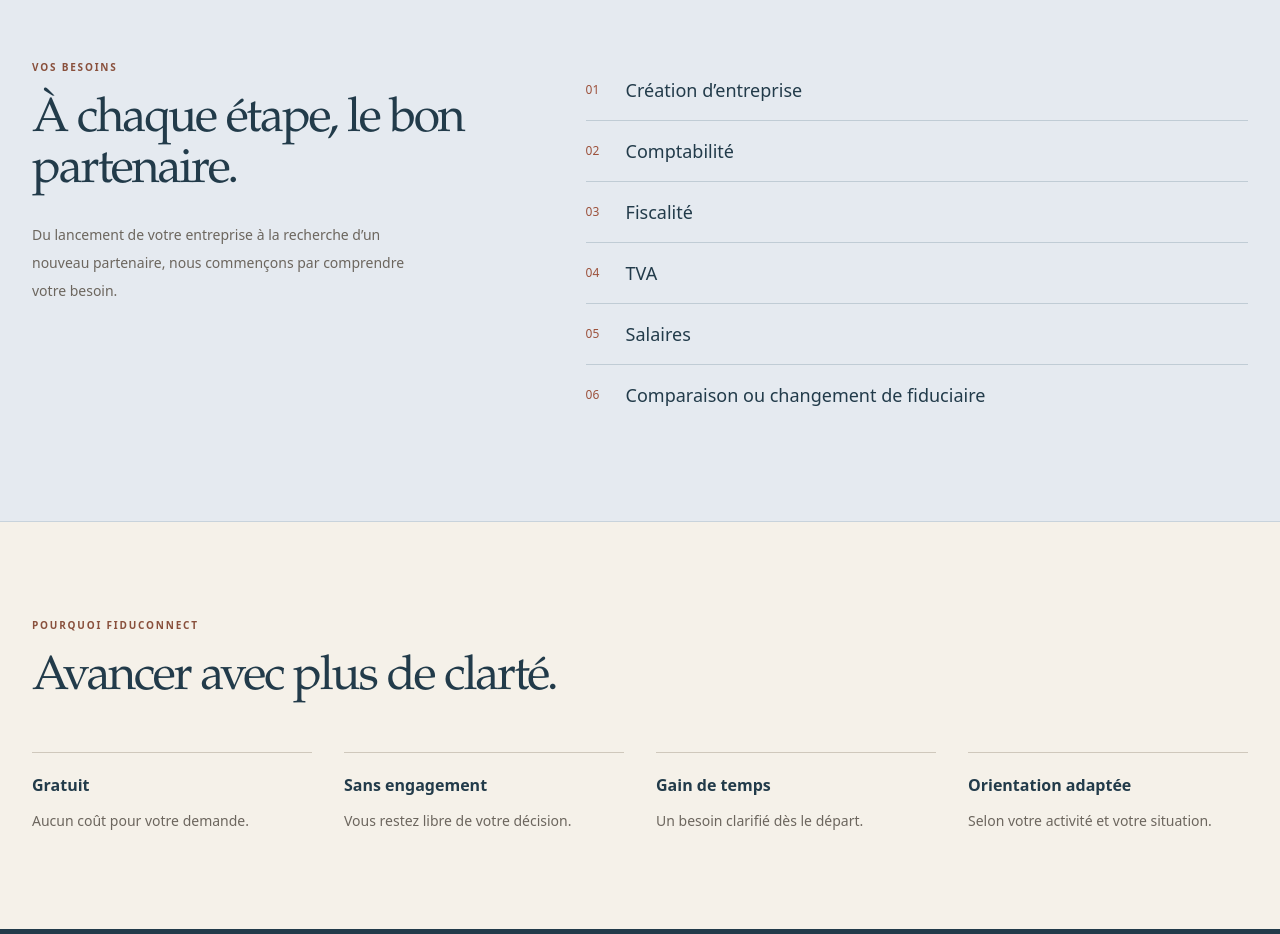
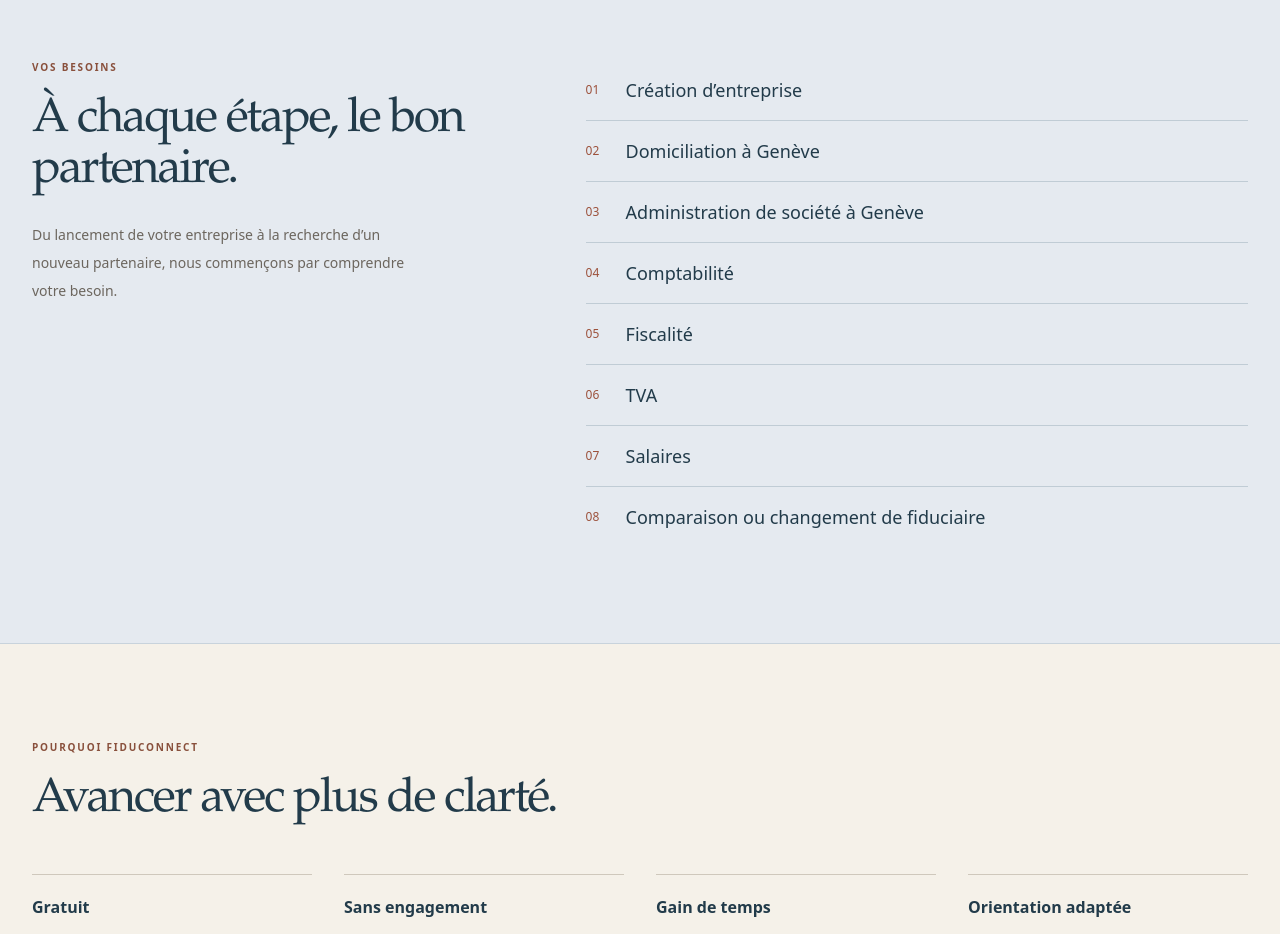
Before and after one commit to lopezdamien/fiduconnect, a Next.js app: page / in a window 1280 px wide. Shown: the part 2120-3054 px from the top of the page. Built offline with nearby package versions, Linux system fonts and the light colour scheme; no server answers.

Commit message:
feat: add Geneva domiciliation and company administration needs

```diff
--- a/app/page.tsx
+++ b/app/page.tsx
@@ -20,7 +20,16 @@ const steps = [
     ['03', 'Nous vous orientons vers un partenaire adapté', 'Vous recevez une orientation claire, sans engagement de votre part.'],
 ];
 
-const needs = ['Création d’entreprise', 'Comptabilité', 'Fiscalité', 'TVA', 'Salaires', 'Comparaison ou changement de fiduciaire'];
+const needs = [
+    'Création d’entreprise',
+    'Domiciliation à Genève',
+    'Administration de société à Genève',
+    'Comptabilité',
+    'Fiscalité',
+    'TVA',
+    'Salaires',
+    'Comparaison ou changement de fiduciaire',
+];
 const reassurances = [
     ['Gratuit', 'Aucun coût pour votre demande.'],
     ['Sans engagement', 'Vous restez libre de votre décision.'],
```
